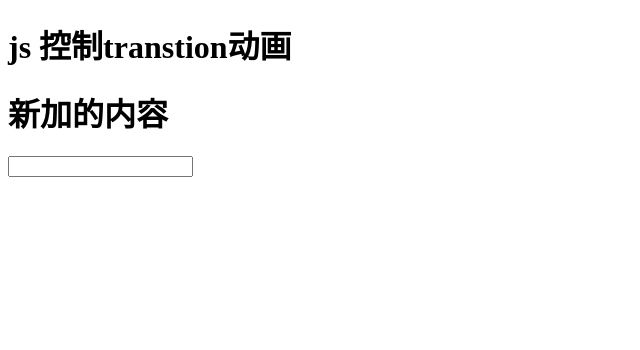
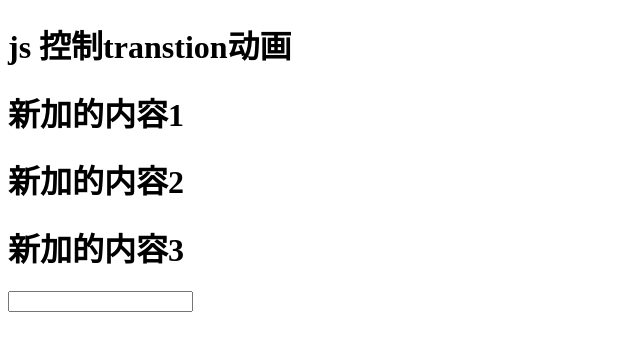
Before and after one commit to xyy880116/dingcan, a plain HTML site: page index.html in a window 1280 px wide. Shown: the whole page, without its empty margins (0-640 px from the left). Drawn offline with nearby package versions, Linux system fonts and the light colour scheme.

Commit message:
Update index.html

```diff
--- a/index.html
+++ b/index.html
@@ -7,7 +7,9 @@
 </head>
 <body>
 <h1>js 控制transtion动画</h1>
-<h1>新加的内容</h1>
+    <h1>新加的内容1</h1>
+    <h1>新加的内容2</h1>
+    <h1>新加的内容3</h1>
 <input id="kw" type="text" class="formContrl"/>
 </body>
 <script>
```
